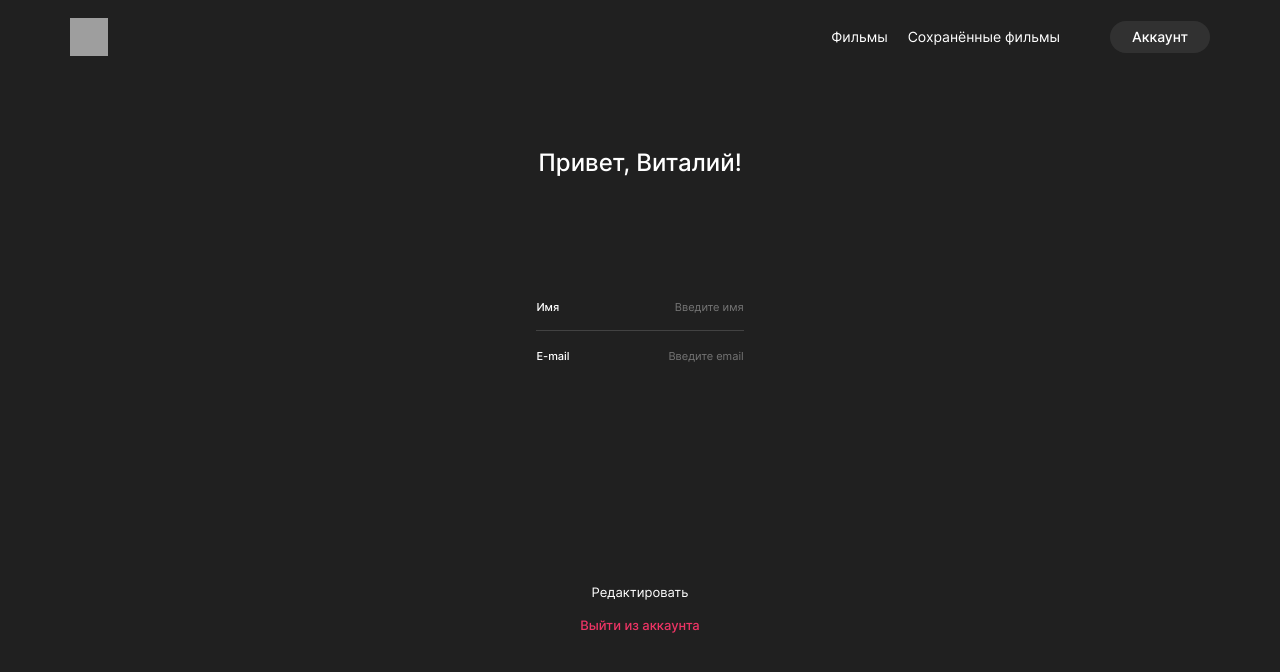
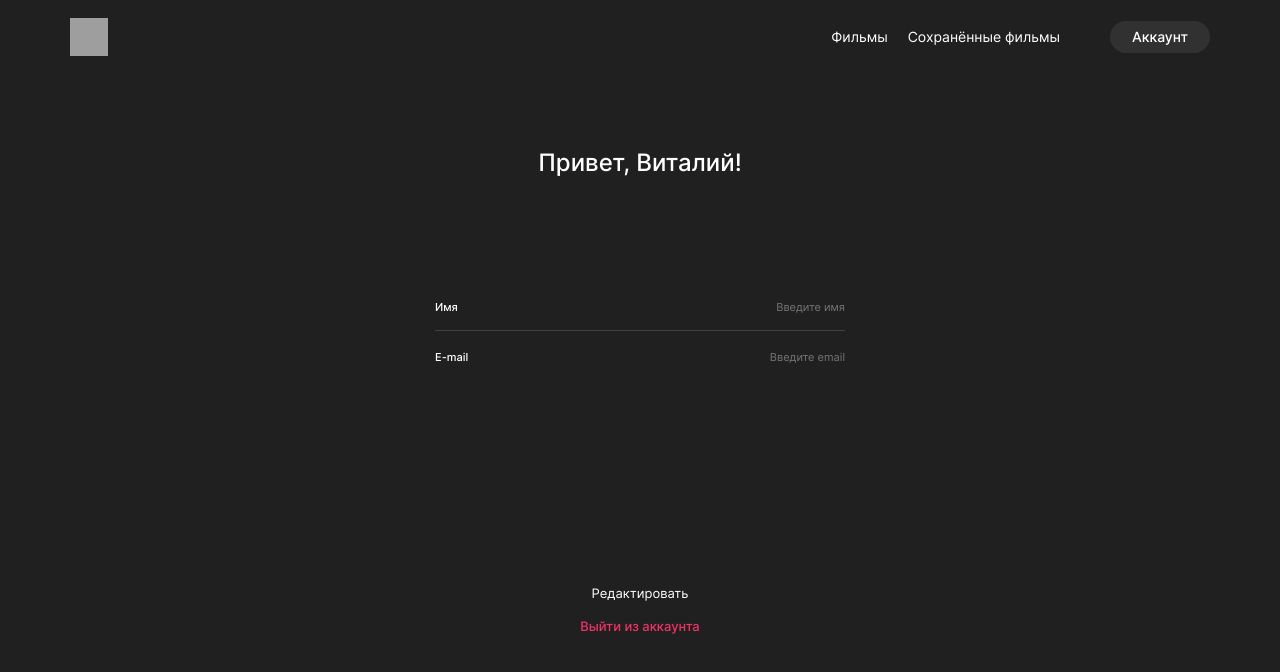
Before and after one commit to marusillda/movies-explorer-frontend, a React (Create React App) app: page /profile in a window 1280 px wide. Shown: the top 672 px of the page. Built offline with nearby package versions, Linux system fonts and the light colour scheme; grey boxes are pictures that could not be loaded.

Commit message:
fix: добавить фокус всем input  и заменить outline

```diff
--- a/src/components/Login/Login.css
+++ b/src/components/Login/Login.css
@@ -5,6 +5,7 @@
     flex-direction: column;
     justify-content: center;
     max-width: 396px;
+    width: 100%;
 }
 
 .login__title {
@@ -48,6 +49,8 @@
     font-weight: 500;
     line-height: 1.21;
     border: 0;
+    outline: none;
+    transition: 0.4s;
     width: 100%;
     border-bottom: 1px solid rgba(66, 66, 66, 1);
     background-color: transparent;
@@ -56,8 +59,7 @@
 }
 
 .login__field:focus {
-    outline: 0;
-    box-shadow: -9px 10px 0px -9px rgba(66, 133, 244, 1), 9px 10px 0px -9px rgba(66, 133, 244, 1);
+    border-bottom: 1px solid rgba(66, 133, 244, 1);
 }
 
 .login__field-error {
--- a/src/components/Profile/Profile.css
+++ b/src/components/Profile/Profile.css
@@ -5,6 +5,7 @@
     flex-direction: column;
     align-items: center;
     max-width: 410px;
+    width: 100%;
 }
 
 .profile__title {
@@ -25,9 +26,28 @@
     padding: 123px 0 70px 0;
 }
 
+.profile__form-container:first-of-type {
+    border-bottom: 1px solid rgba(66, 66, 66, 1);
+}
+
+.profile__form-container+.profile__form-container {
+    padding-top: 18px;
+    border-top: 1px solid transparent;
+}
+
+.profile__form-container:has(.profile__field:focus) {
+    border-top: 1px solid rgba(66, 133, 244, 1);
+}
+
+.profile__form-container:first-of-type:has(.profile__field:focus) {
+    border-bottom: 1px solid rgba(66, 133, 244, 1);
+    border-top: none;
+}
+
 .profile__form-container {
     display: flex;
     flex-direction: column;
+    transition: 0.4s;
 }
 
 .profile__field-container {
@@ -35,14 +55,6 @@
     padding: 0;
     display: flex;
     justify-content: space-between;
-}
-
-.profile__form-container:first-of-type {
-    border-bottom: 1px solid rgba(66, 66, 66, 1);
-}
-
-.profile__form-container+.profile__form-container {
-    margin-top: 18px;
 }
 
 .profile__label {
@@ -69,6 +81,7 @@
 
 .profile__field:focus {
     outline: 0;
+    opacity: 0.8;
 }
 
 .profile__field-error {
--- a/src/components/Profile/Profile.jsx
+++ b/src/components/Profile/Profile.jsx
@@ -40,7 +40,7 @@ export default function Profile({ changeUser }) {
                             maxLength="30"
                             required
                             placeholder="Введите имя"
-                            readOnly={!isEditMode}
+                            disabled={!isEditMode}
                         />
                     </div>
                     <span className="profile__field-error-message">
@@ -59,7 +59,7 @@ export default function Profile({ changeUser }) {
                             onChange={handleChange}
                             required
                             placeholder="Введите email"
-                            readOnly={!isEditMode}
+                            disabled={!isEditMode}
                         />
                     </div>
                     <span className="profile__field-error-message">
--- a/src/components/Register/Register.css
+++ b/src/components/Register/Register.css
@@ -5,6 +5,7 @@
     flex-direction: column;
     justify-content: center;
     max-width: 396px;
+    width: 100%;
 }
 
 .register__title {
@@ -48,6 +49,8 @@
     font-weight: 500;
     line-height: 1.21;
     border: 0;
+    outline: none;
+    transition: 0.4s;
     width: 100%;
     border-bottom: 1px solid rgba(66, 66, 66, 1);
     background-color: transparent;
@@ -56,14 +59,12 @@
 }
 
 .register__field:focus {
-    outline: 0;
-    box-shadow: -9px 10px 0px -9px rgba(66, 133, 244, 1), 9px 10px 0px -9px rgba(66, 133, 244, 1);
+    border-bottom: 1px solid rgba(66, 133, 244, 1);
 }
 
 .register__field-error {
     color: rgba(238, 52, 101, 1);
 }
-
 
 .register__field-error-message {
     display: block;
--- a/src/components/SearchForm/SearchForm.css
+++ b/src/components/SearchForm/SearchForm.css
@@ -14,11 +14,12 @@
     border-radius: 8px;
     box-sizing: border-box;
     border: 1.5px solid rgba(170, 170, 170, 0.2);
+    transition: 0.4s;
     align-items: center;
 }
 
-.searchform__container:hover {
-    box-shadow: 0px 0px 5px 1px rgba(66, 133, 244, 1);
+.searchform__container:has(.searchform__field-movie:focus) {
+    outline: 1px solid rgba(66, 133, 244, 1);
 }
 
 .searchform__field-movie {
@@ -32,13 +33,10 @@
     font-weight: 400;
     line-height: 20px;
     border: none;
+    outline: none;
     border-radius: 8px;
     padding-left: 25px;
     padding-right: 25px;
-}
-
-.searchform__field-movie:focus {
-    outline: 0;
 }
 
 .searchform__submit-button {
```
